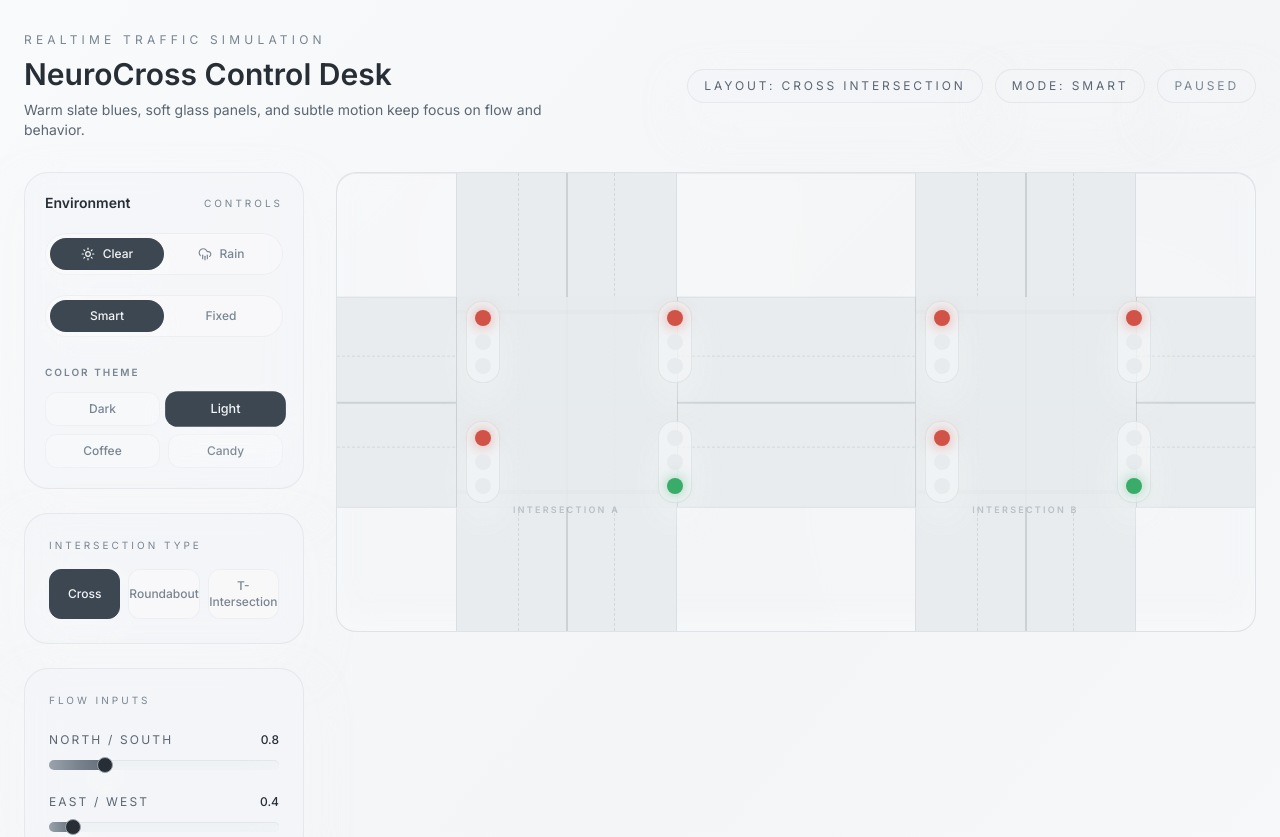
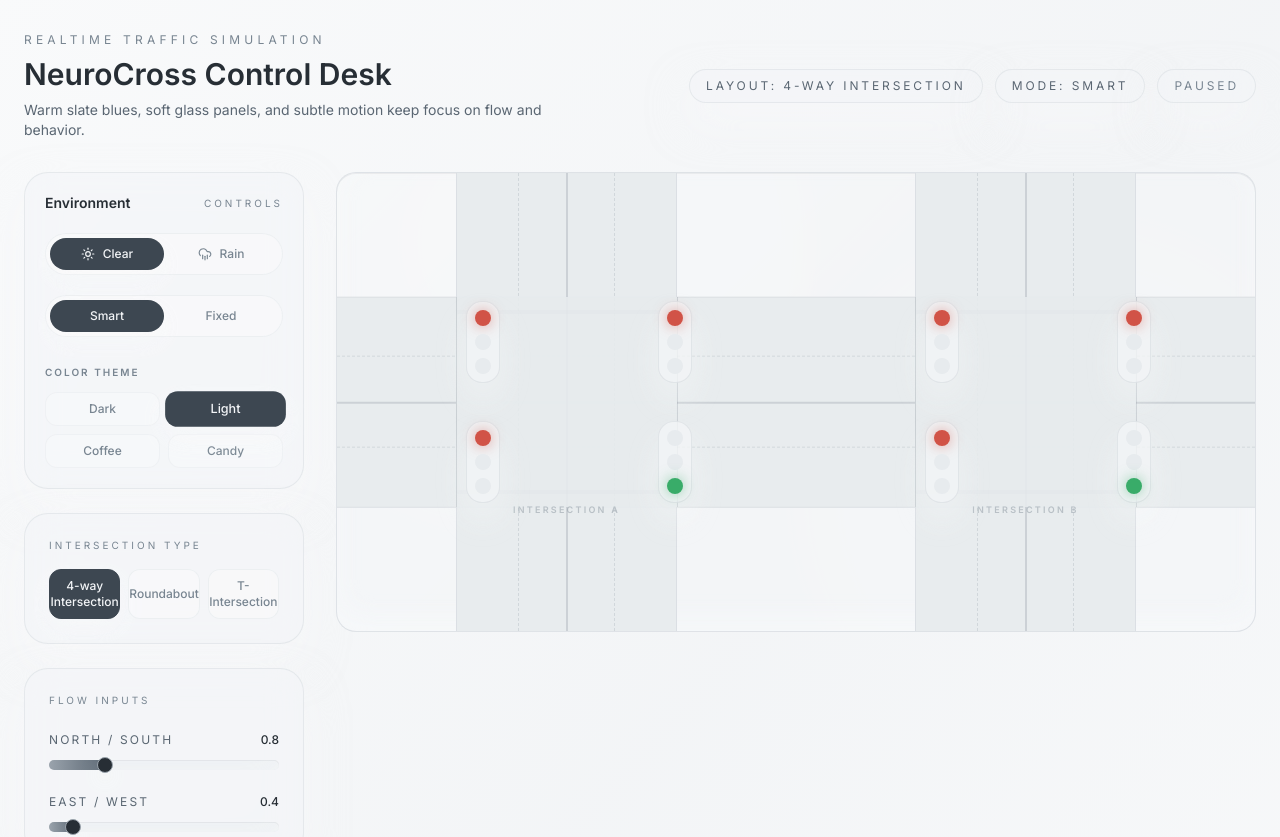
Before and after one commit to Necookie/NeuroCross, a React (Vite) app in the folder Client/: page / in a window 1280 px wide. Shown: the top 837 px of the page. Built offline with nearby package versions, Linux system fonts and the light colour scheme.

Commit message:
UI: Updated intersection type from cross to 4-way intersection in the UI selection

```diff
--- a/Client/src/features/simulation/components/ControlsPanel.jsx
+++ b/Client/src/features/simulation/components/ControlsPanel.jsx
@@ -98,7 +98,7 @@ const ControlsPanel = ({
               : 'bg-mono-950/70 text-mono-400 border-mono-800/70 hover:text-mono-200 hover:border-mono-700/80'
             }`}
         >
-          Cross
+          4-way Intersection
         </button>
         <button
           onClick={() => updateParam('intersectionType', 'roundabout')}
--- a/Client/src/features/simulation/components/StatusHeader.jsx
+++ b/Client/src/features/simulation/components/StatusHeader.jsx
@@ -1,7 +1,7 @@
 import React, { memo } from 'react';
 
 const INTERSECTION_LABELS = {
-  cross: 'Cross Intersection',
+  cross: '4-way Intersection',
   roundabout: 'Roundabout',
   tintersection: 'T-Intersection',
 };
```
Also changed, not shown: Client/package.json (+5 -2 lines), 1 other file (tests, documents, lock files or other folders).
